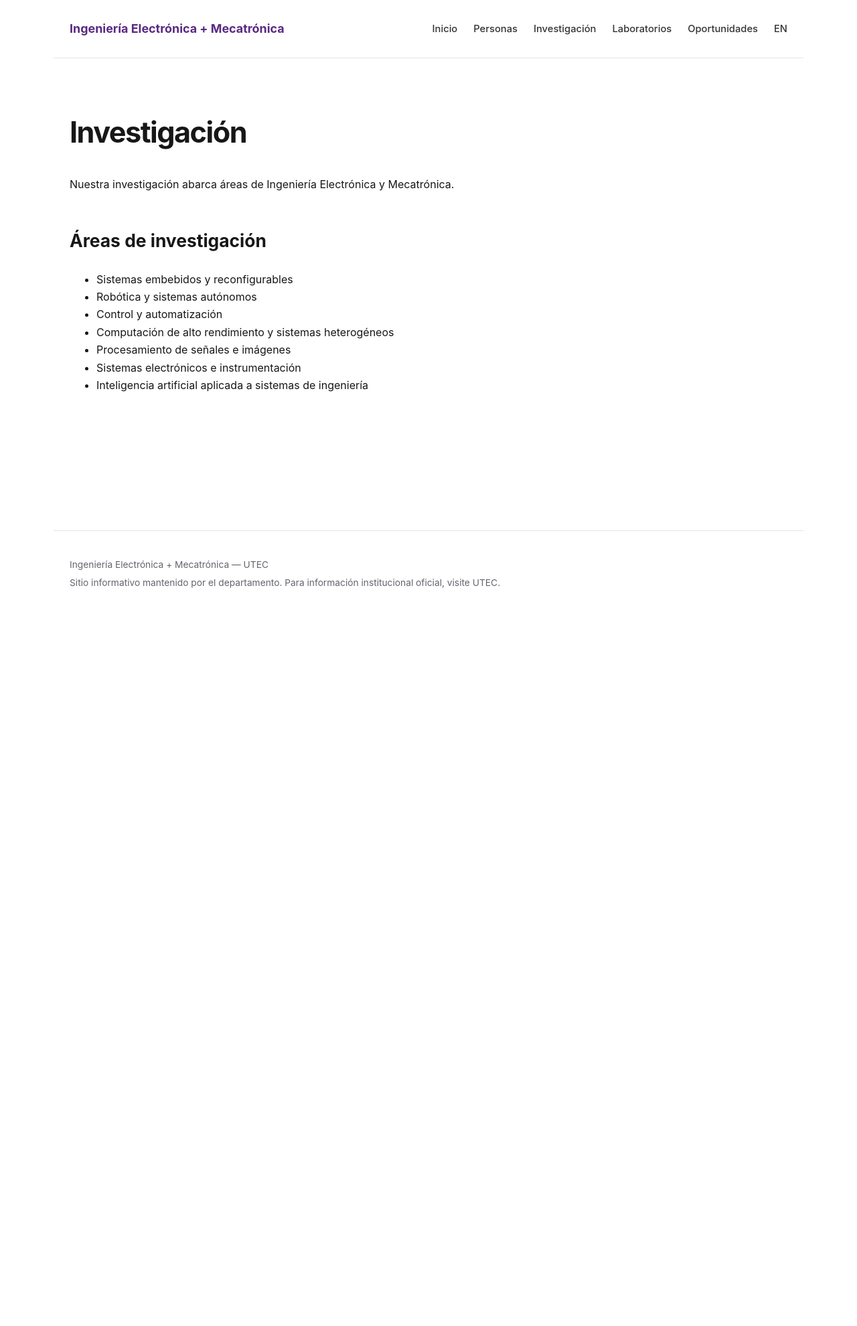
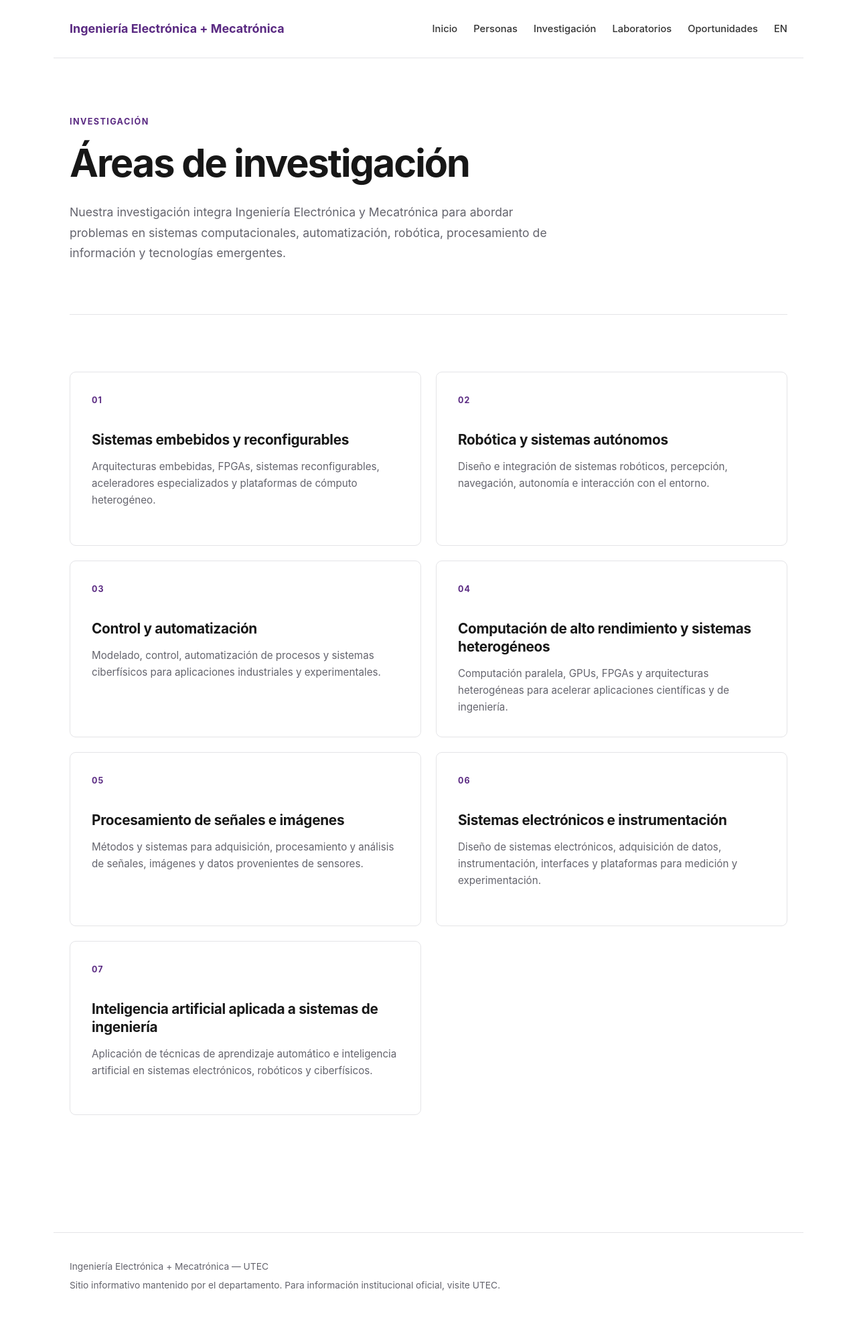
Before and after one commit to L30nardoSV/elmt-utec, a Jekyll site: the page built from research.md, in a window 1280 px wide. Shown: the whole page at 67% size. Built offline with Jekyll 4.4.1, drawn with Linux system fonts in a browser that asks for light colours; before the commit the page ends 932 px from its top, so only the background shows below that.

Commit message:
Updating reseacrh.md (ES) and visual style

```diff
--- a/assets/css/style.css
+++ b/assets/css/style.css
@@ -654,3 +654,83 @@ main > h3 {
   }
 
 }
+
+/* --------------------------------------------------
+   Research
+-------------------------------------------------- */
+
+.research-grid {
+  display: grid;
+  grid-template-columns: repeat(2, 1fr);
+
+  gap: 22px;
+}
+
+.research-card {
+  min-height: 260px;
+
+  padding: 32px;
+
+  border: 1px solid var(--border);
+  border-radius: 9px;
+
+  background: #ffffff;
+
+  transition:
+    border-color 0.15s ease,
+    box-shadow 0.15s ease,
+    transform 0.15s ease;
+}
+
+.research-card:hover {
+  border-color: #c9c9ce;
+
+  box-shadow:
+    0 8px 25px rgba(0, 0, 0, 0.04);
+
+  transform: translateY(-2px);
+}
+
+.research-number {
+  display: block;
+
+  margin-bottom: 34px;
+
+  color: var(--primary);
+
+  font-size: 0.78rem;
+  font-weight: 700;
+
+  letter-spacing: 0.08em;
+}
+
+.research-card h3 {
+  margin: 0 0 14px;
+
+  font-size: 1.3rem;
+  font-weight: 650;
+
+  line-height: 1.3;
+  letter-spacing: -0.015em;
+}
+
+.research-card p {
+  margin: 0;
+
+  color: var(--muted);
+
+  font-size: 0.95rem;
+}
+
+
+@media (max-width: 750px) {
+
+  .research-grid {
+    grid-template-columns: 1fr;
+  }
+
+  .research-card {
+    min-height: auto;
+  }
+
+}
--- a/research.md
+++ b/research.md
@@ -5,16 +5,125 @@ lang: es
 permalink: /research/
 ---
 
-# Investigación
+<section class="page-intro">
 
-Nuestra investigación abarca áreas de Ingeniería Electrónica y Mecatrónica.
+  <p class="section-kicker">Investigación</p>
 
-## Áreas de investigación
+  <h1>
+    Áreas de investigación
+  </h1>
 
-- Sistemas embebidos y reconfigurables
-- Robótica y sistemas autónomos
-- Control y automatización
-- Computación de alto rendimiento y sistemas heterogéneos
-- Procesamiento de señales e imágenes
-- Sistemas electrónicos e instrumentación
-- Inteligencia artificial aplicada a sistemas de ingeniería
+  <p class="page-lead">
+    Nuestra investigación integra Ingeniería Electrónica y Mecatrónica
+    para abordar problemas en sistemas computacionales, automatización,
+    robótica, procesamiento de información y tecnologías emergentes.
+  </p>
+
+</section>
+
+
+<section class="section">
+
+  <div class="research-grid">
+
+    <article class="research-card">
+
+      <span class="research-number">01</span>
+
+      <h3>Sistemas embebidos y reconfigurables</h3>
+
+      <p>
+        Arquitecturas embebidas, FPGAs, sistemas reconfigurables,
+        aceleradores especializados y plataformas de cómputo heterogéneo.
+      </p>
+
+    </article>
+
+
+    <article class="research-card">
+
+      <span class="research-number">02</span>
+
+      <h3>Robótica y sistemas autónomos</h3>
+
+      <p>
+        Diseño e integración de sistemas robóticos, percepción,
+        navegación, autonomía e interacción con el entorno.
+      </p>
+
+    </article>
+
+
+    <article class="research-card">
+
+      <span class="research-number">03</span>
+
+      <h3>Control y automatización</h3>
+
+      <p>
+        Modelado, control, automatización de procesos y sistemas
+        ciberfísicos para aplicaciones industriales y experimentales.
+      </p>
+
+    </article>
+
+
+    <article class="research-card">
+
+      <span class="research-number">04</span>
+
+      <h3>Computación de alto rendimiento y sistemas heterogéneos</h3>
+
+      <p>
+        Computación paralela, GPUs, FPGAs y arquitecturas heterogéneas
+        para acelerar aplicaciones científicas y de ingeniería.
+      </p>
+
+    </article>
+
+
+    <article class="research-card">
+
+      <span class="research-number">05</span>
+
+      <h3>Procesamiento de señales e imágenes</h3>
+
+      <p>
+        Métodos y sistemas para adquisición, procesamiento y análisis
+        de señales, imágenes y datos provenientes de sensores.
+      </p>
+
+    </article>
+
+
+    <article class="research-card">
+
+      <span class="research-number">06</span>
+
+      <h3>Sistemas electrónicos e instrumentación</h3>
+
+      <p>
+        Diseño de sistemas electrónicos, adquisición de datos,
+        instrumentación, interfaces y plataformas para medición
+        y experimentación.
+      </p>
+
+    </article>
+
+
+    <article class="research-card">
+
+      <span class="research-number">07</span>
+
+      <h3>Inteligencia artificial aplicada a sistemas de ingeniería</h3>
+
+      <p>
+        Aplicación de técnicas de aprendizaje automático e inteligencia
+        artificial en sistemas electrónicos, robóticos y ciberfísicos.
+      </p>
+
+    </article>
+
+  </div>
+
+</section>
```
